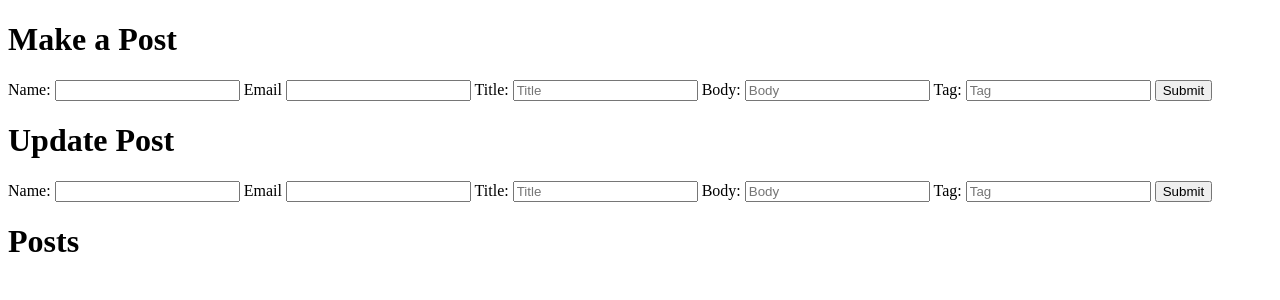
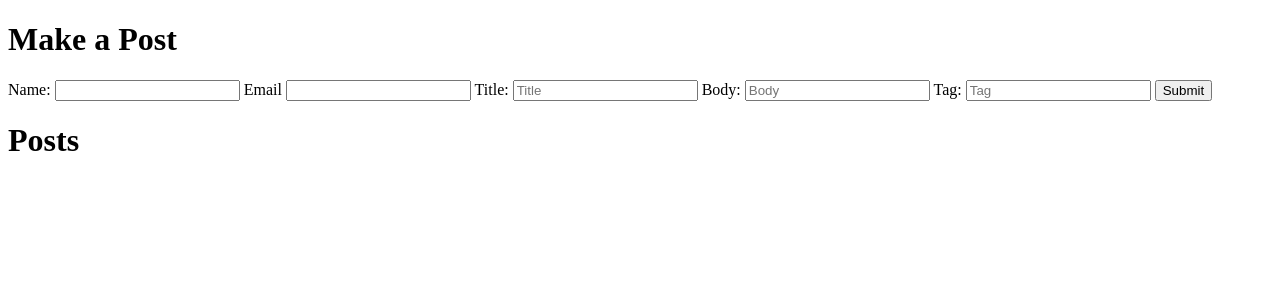
Before and after one commit to DevonHogencamp/OOPProgressCheck2, a PHP site: page / in a window 1280 px wide. Shown: the top 300 px of the page. Run offline with PHP 8.4, Linux system fonts and the light colour scheme; data that the repository does not hold is empty.

Commit message:
Took out the update stuff

```diff
--- a/index.php
+++ b/index.php
@@ -24,22 +24,6 @@
 
         $database->query('INSERT INTO tags (tagName) VALUES(:tagName)');
         $database->bind(':tagName', $tag);
-    }
-
-    if (@$_POST['update']) {
-        $name = $_POST['name'];
-        $email = $_POST['email'];
-        $title = $_POST['title'];
-        $body = $_POST['body'];
-        $tag = $_POST['tag'];
-
-        $database->query('UPDATE posts SET name = :name, email = :email, body = :body, tag = :tag WHERE title = :title');
-        $database->bind(':email', $email);
-        $database->bind(':name', $name);
-        $database->bind(':title', $title);
-        $database->bind(':body', $body);
-        $database->bind(':tag', $tag);
-        $database->execute();
     }
 
     if (@$_POST['delete']) {
@@ -81,26 +65,6 @@
                 <input type="text" name="tag" placeholder="Tag">
 
                 <input type="submit" name="post">
-            </form>
-
-            <h1>Update Post</h1>
-            <form action="index.php" method="post">
-                <label for="name">Name: </label>
-                <input type="text" name="name">
-
-                <label for="email">Email</label>
-                <input type="text" name="email">
-
-                <label for="title">Title: </label>
-                <input type="text" name="title" placeholder="Title">
-
-                <label for="body">Body: </label>
-                <input type="textarea" name="body" placeholder="Body">
-
-                <label for="tag">Tag: </label>
-                <input type="text" name="tag" placeholder="Tag">
-
-                <input type="submit" name="update">
             </form>
         </div>
 
```
